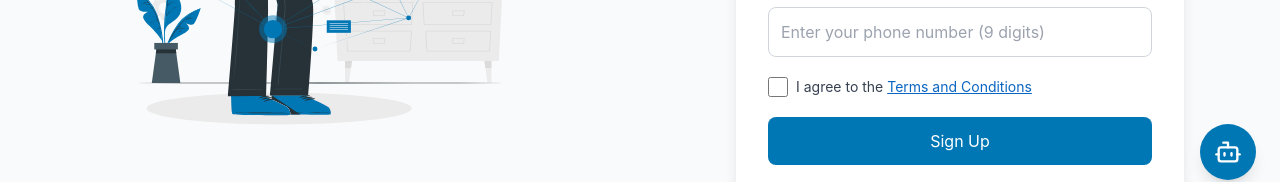
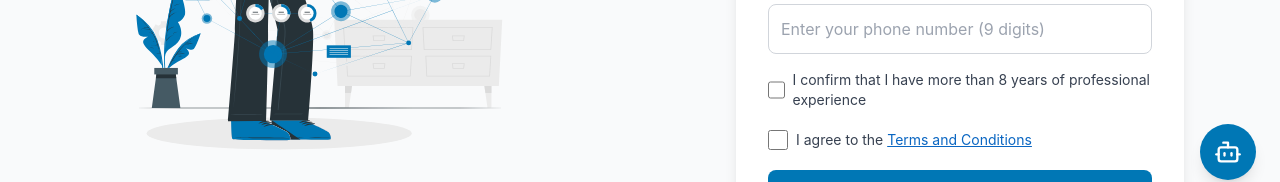
Before and after one commit to selectskillset/SelectSkillSet-Frontend-Testing, a React (Vite) app: page /interviewer-signup in a window 1280 px wide. Shown: the part 596-778 px from the top of the page. Built offline with nearby package versions, Linux system fonts and the light colour scheme.

Commit message:
updated the signup page of interviewer

```diff
--- a/src/components/auth/Interviewer/InterviewerSignup.tsx
+++ b/src/components/auth/Interviewer/InterviewerSignup.tsx
@@ -16,6 +16,7 @@ export const InterviewerSignup = () => {
     password: "",
     phoneNumber: "",
     countryCode: "",
+    hasExperience: false,
   });
   const [showPassword, setShowPassword] = useState(false);
   const [isLoading, setIsLoading] = useState(false);
@@ -59,7 +60,8 @@ export const InterviewerSignup = () => {
 
   // Form validation
   const validateForm = () => {
-    const { firstName, lastName, email, password, phoneNumber } = formData;
+    const { firstName, lastName, email, password, phoneNumber, hasExperience } =
+      formData;
 
     if (!firstName || !lastName || !email || !password || !phoneNumber) {
       toast.error("Please fill in all fields");
@@ -91,9 +93,19 @@ export const InterviewerSignup = () => {
       return false;
     }
 
+    if (!hasExperience) {
+      toast.error(
+        "You must have more than 8 years of experience to register as an interviewer"
+      );
+      return false;
+    }
+
     return true;
   };
 
+  const handleExperienceChange = (e: React.ChangeEvent<HTMLInputElement>) => {
+    setFormData({ ...formData, hasExperience: e.target.checked });
+  };
   // Handle form submission
   const handleSubmit = async (e: React.FormEvent) => {
     e.preventDefault();
@@ -112,15 +124,19 @@ export const InterviewerSignup = () => {
         payload
       );
       setIsLoading(false);
-      if (response.data.success) {
+      if (response.data) {
         toast.success("Registration successful");
         navigate("/verify-otp?userType=interviewer");
       } else {
-        toast.error(response.data.message || "Registration failed");
+        toast.error(response.message || "Registration failed");
       }
     } catch (error) {
       setIsLoading(false);
-      toast.error("An error occurred, please try again later");
+      if (error.response?.data?.message) {
+        toast.error(error.response.data.message);
+      } else {
+        toast.error("An error occurred, please try again later");
+      }
     }
   };
 
@@ -286,6 +302,20 @@ export const InterviewerSignup = () => {
               />
             </div>
 
+            <div className="flex items-center space-x-2 my-3">
+              <input
+                type="checkbox"
+                id="experience"
+                checked={formData.hasExperience}
+                onChange={handleExperienceChange}
+                className="h-5 w-5 text-[#0A66C2] border-gray-300 rounded focus:ring-[#0A66C2]"
+              />
+              <label htmlFor="experience" className="text-sm text-gray-700">
+                I confirm that I have more than 8 years of professional
+                experience
+              </label>
+            </div>
+
             <div className="flex items-center space-x-2 my-5">
               <input
                 type="checkbox"
```
